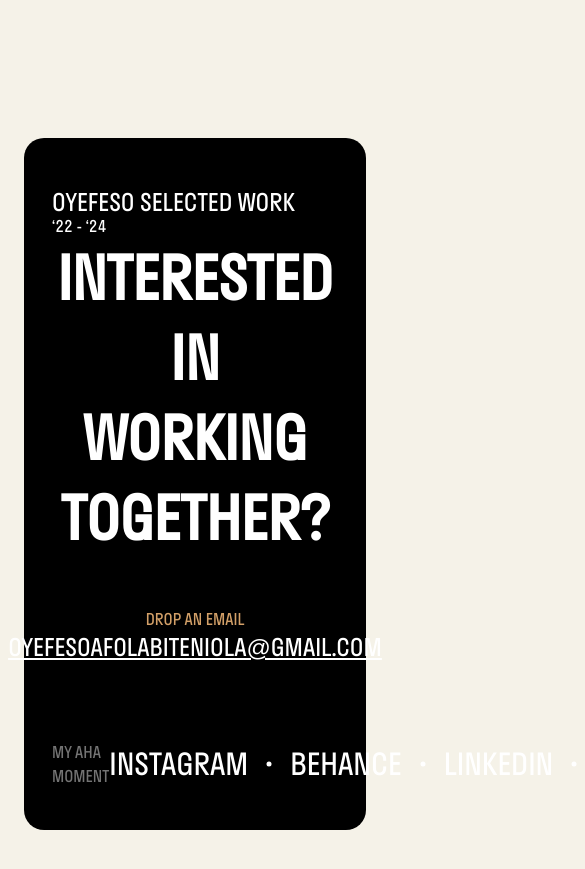
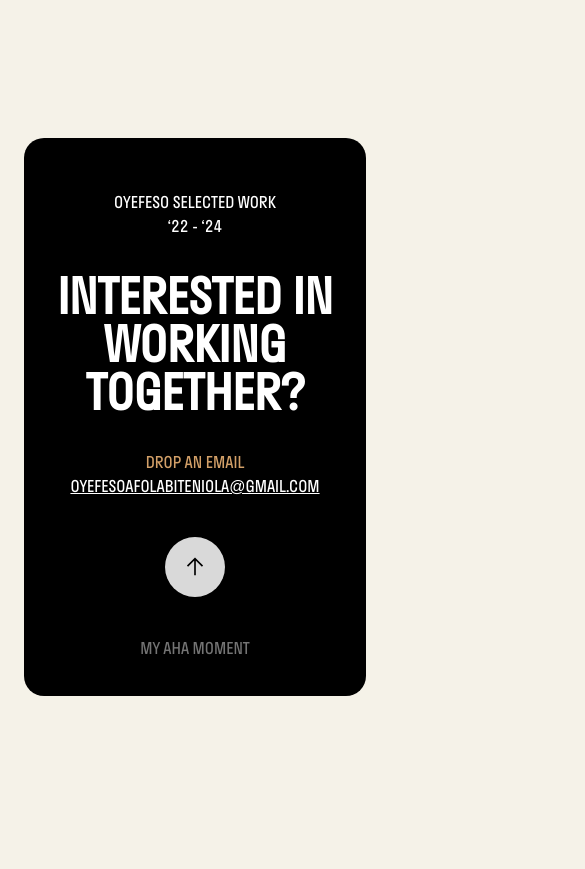
Before and after one commit to kalejaiyeoluwadara/afolabi, a Next.js app: page /works/branding in a window 390 px wide. Shown: the part 1500-2369 px from the top of the page, 585 px wide, since content can reach past the window. After the commit the page ends 2235 px from the top, so only its background shows below. Built offline with nearby package versions, Linux system fonts and the light colour scheme.

Commit message:
footer resp

```diff
--- a/app/Hero/Foot.jsx
+++ b/app/Hero/Foot.jsx
@@ -7,28 +7,30 @@ import Image from "next/image";
 function Foot() {
   return (
     <footer
-      className={`min-h-[488px] rounded-[20px] text-white mt-[58px] mb-[39px] w-full bg-black px-7 py-9 flex  flex-col justify-between  `}
+      className={`sm:min-h-[488px]  rounded-[20px] text-white mt-[58px] mb-[39px] w-full bg-black px-7 py-9 flex sm:items-start flex-center flex-col justify-between  `}
     >
-      <div className="flex text-base font-normal flex-col mt-4 ">
-        <p className=" uppercase text-[24px] ">OYEFESO Selected Work</p>
-        <p>‘22 - ‘24</p>
+      <div className="flex items-start justify-normal flex-center text-base font-normal flex-col mt-4 ">
+        <p className=" uppercase text-base sm:text-[24px] ">
+          OYEFESO Selected Work
+        </p>
+        <p className="text-base sm:text-[24px]">‘22 - ‘24</p>
       </div>
       <div className="w-full flex-center ">
-        <h1 className="text-[59px] uppercase text-center leading-[80px] w-[507px] font-semibold">
+        <h1 className="sm:text-[59px] sm:my-0 my-[34px] text-5xl uppercase text-center sm:leading-[80px] sm:w-[507px] font-semibold">
           Interested in worKING together?
         </h1>
       </div>
-      <div className=" group w-full flex-col flex-center  mt-[49px] mb-[71px] ">
+      <div className=" group w-full flex-col flex-center  sm:mt-[49px] sm:mb-[71px] ">
         <p className="text-primary text-base group-hover:text-white  speed ">
           DROP AN EMAIL
         </p>
-        <p className="text-2xl group-hover:text-primary cursor-pointer speed underline uppercase ">
+        <p className="sm:text-2xl text-base group-hover:text-primary cursor-pointer speed underline uppercase ">
           Oyefesoafolabiteniola@gmail.com
         </p>
       </div>
-      <div className="flex justify-between items-center w-full  ">
+      <div className="flex sm:flex-row flex-col-reverse  justify-between items-center w-full  ">
         <p className="text-[#747474] text-base ">MY AHA MOMENT</p>
-        <div className="flex uppercase text-[30px] items-center gap-4 ">
+        <div className=" hidden sm:flex uppercase text-[30px] items-center gap-4 ">
           <Link href={"/"} className="hover:text-primary speed ">
             instagram
           </Link>
@@ -46,7 +48,7 @@ function Foot() {
           </Link>
         </div>
         <Link href={"#nav"}>
-          <div className="h-[60px] w-[60px] flex-center rounded-full group relative overflow-hidden bg-[#D9D9D9]  ">
+          <div className="h-[60px] sm:my-0 my-[39px] w-[60px] flex-center rounded-full group relative overflow-hidden bg-[#D9D9D9]  ">
             <div className="h-[85px] w-[85px] absolute  rounded-full top-20  group-hover:top-[-4px] group-hover:left-[-10px] bg-black speed " />
             <GrLinkUp
               size={20}
```
